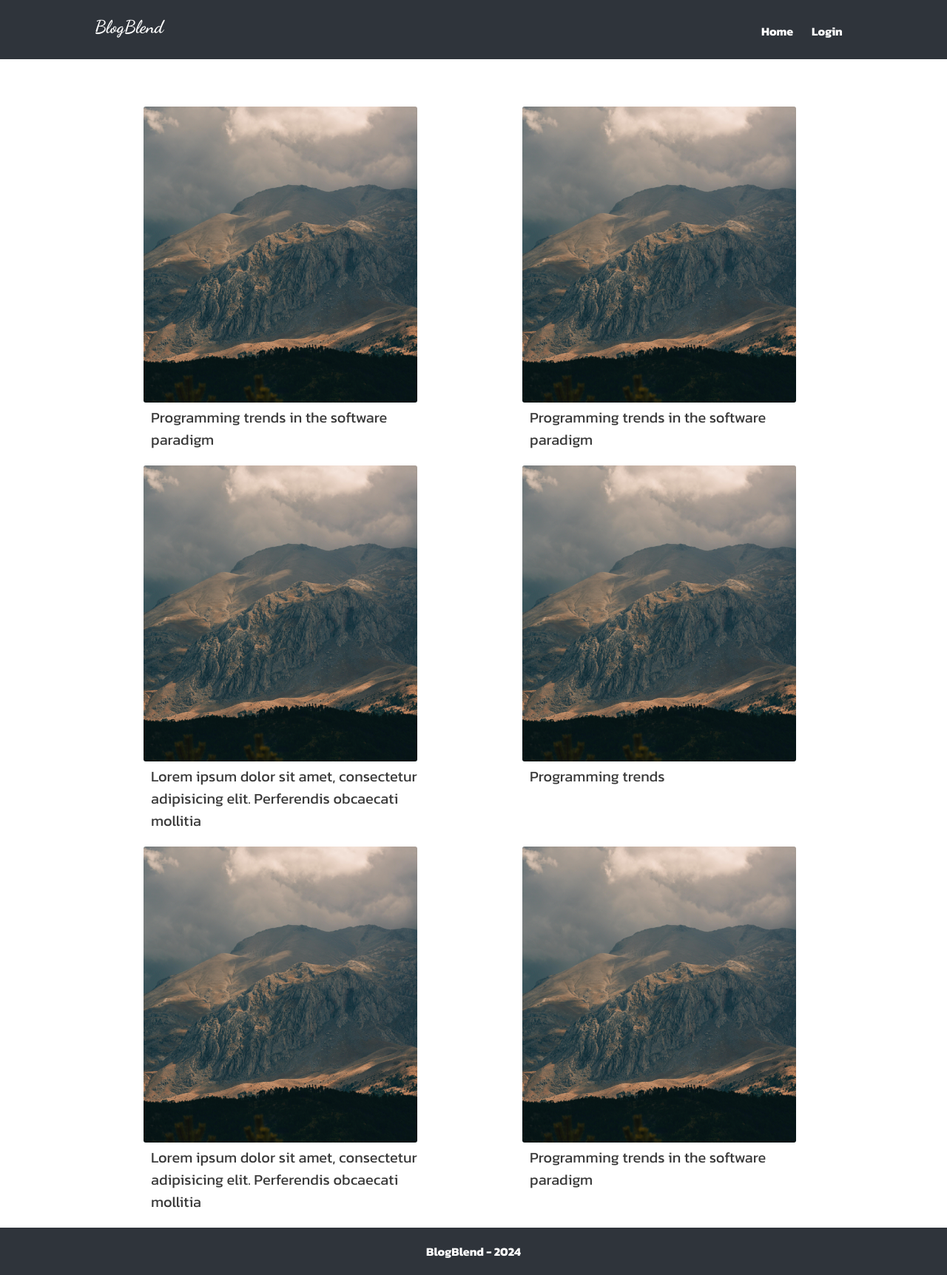
After one commit to Mrelshimy/BlogBlend, a Python web app: template static/templates/articles.html in a window 1280 px wide. The commit adds this page. Shown: the whole page at 74% size. Run offline with Jinja, Linux system fonts and the light colour scheme; the template is opened without the code that fills it, so the values that code supplies are empty; some libraries are stand-ins or nearby versions.

Commit message:
Adding articles page files + stickey header modifications

```diff
--- /dev/null
+++ b/static/scripts/articles/articles.js
@@ -0,0 +1,12 @@
+$(document).ready(function() {
+  $('article').hover(
+    function() {
+      if ($(this).find('p').length === 0) {
+        $(this).find('div.article_img a').append('<p class="hover-tag">Tag</p>');
+      }
+    },
+    function() {
+      $(this).find('div.article_img a p').remove();
+    }
+  );
+});
--- a/static/styles/article.css
+++ b/static/styles/article.css
@@ -63,7 +63,6 @@ article div.post_data a {
 }
 
 article div.post_data p.date {
-    /* margin-top: 220px; */
     margin-bottom: 2px;
     color: #333;
     font-size: 12px;
--- /dev/null
+++ b/static/styles/articles/articles_box.css
@@ -0,0 +1,43 @@
+div.article_img a {
+    text-decoration: none;
+    transition: opacity 0.3s ease;
+    display: block;
+    height: 400px;
+    width: 370px;
+    background-image: url('../../images/post_sample2.jpg');
+    background-size: cover;
+    border-radius: 3px;
+}
+
+div.article_img a:hover {
+    opacity: 0.8;
+}
+
+div.article_data {
+    margin-top: 5px;
+    border-radius: 3px;
+    width: 370px;
+    margin-bottom: 20px;
+    padding-left: 10px;
+}
+
+a.article_header {
+    font-size: 20px;
+    text-decoration: none;
+    max-width: 350px;
+    max-height: 70px;
+    font-family: kanit, sans-serif;
+    white-space: pre-wrap;
+    overflow: hidden;
+    color: rgb(57, 57, 57)
+}
+
+p.hover-tag {
+    color: black;
+    font-family: kanit, sans-serif;
+    font-size: 50px;
+    margin: 0;
+    padding-top: 40%;
+    text-align: center;
+    vertical-align: middle;
+}
--- /dev/null
+++ b/static/styles/articles/container.css
@@ -0,0 +1,8 @@
+.container {
+    display: flex;
+    flex-wrap: wrap;
+    padding-top: 5%;
+    padding-left: 10%;
+    padding-right: 10%;
+    justify-content: space-around;
+}
--- /dev/null
+++ b/static/styles/articles/header.css
@@ -0,0 +1,46 @@
+header{
+    top: 0;
+    display: flex;
+    vertical-align: middle;
+    height: 80px;
+    margin: 0;
+    background-color: rgb(47,52,59);
+    position: sticky;
+    z-index: 1000;
+}
+
+a.logo {
+    text-decoration: none;
+    font-family: dancing script, cursive;
+    font-size: 150%;
+    color:white;
+    margin-top: 1.7%;
+    margin-left: 10%;
+}
+
+header nav {
+    margin-top: 1.1%;
+    margin-left: 60%;
+}
+
+header nav ul {
+    font-family: "kanit", sans-serif;
+    display: flex;
+    list-style-type: none;
+}
+
+header nav ul li {
+    margin-right: 15px;
+    text-decoration: none;
+
+    a {
+        text-decoration: none;
+        color: white;
+        margin-right: 10px;
+        transition: 0.3s ease;
+    }
+}
+
+header nav ul li a:hover {
+    color: rgb(255, 192, 192);
+}
--- /dev/null
+++ b/static/styles/footer.css
@@ -0,0 +1,10 @@
+footer {
+    display: flex;
+    font-family: "kanit", sans-serif;
+    background-color: rgb(47,52,59);
+    vertical-align: middle;
+    justify-content: center;
+    color: white;
+    padding: .3%;
+    bottom: 0;
+}
--- /dev/null
+++ b/static/templates/articles.html
@@ -0,0 +1,81 @@
+<!DOCTYPE html>
+<html lang="en">
+<head>
+    <!-- <meta name="viewport" content="width=device-width, initial-scale=1"> -->
+    <link rel="stylesheet" href="../styles/body.css">
+    <link rel="stylesheet" href="../styles/footer.css">
+    <link rel="stylesheet" href="../styles/articles/header.css">
+    <link rel="stylesheet" href="../styles/articles/container.css">
+    <link rel="stylesheet" href="../styles/articles/articles_box.css">
+    <link rel="preconnect" href="https://fonts.googleapis.com">
+    <link rel="preconnect" href="https://fonts.gstatic.com" crossorigin>
+    <link href="https://fonts.googleapis.com/css2?family=Dancing+Script:wght@400..700&display=swap" rel="stylesheet">
+    <link href="https://fonts.googleapis.com/css2?family=Dancing+Script:wght@400..700&family=Kanit:ital,wght@0,100;0,200;0,300;0,400;0,500;0,600;0,700;0,800;0,900;1,100;1,200;1,300;1,400;1,500;1,600;1,700;1,800;1,900&family=Montserrat:ital,wght@0,100..900;1,100..900&display=swap" rel="stylesheet">
+    <script src="https://code.jquery.com/jquery-3.2.1.min.js"></script>
+    <script src="../scripts/articles/articles.js"></script>
+    <title>BlogBlend - Articles</title>
+</head>
+<body>
+    <header>
+        <a href="#" class="logo"><strong>BlogBlend</strong></a>
+        <nav class="navbar">
+            <ul>
+                <li><a href="#"><strong>Home</strong></a></li>
+                <li><a href="#"><strong>Login</strong></a></li>
+            </ul>
+        </nav>
+    </header>
+    <div class="container">
+        <article class="post">
+            <div class="article_img">
+                <a href="#"></a>
+            </div>
+            <div class="article_data">
+                <a href="#" class="article_header">Programming trends in the software paradigm</a>
+            </div>
+        </article>
+        <article>
+            <div class="article_img">
+                <a href="#"></a>
+            </div>
+            <div class="article_data">
+                <a href="#" class="article_header">Programming trends in the software paradigm</a>
+            </div>
+        </article>
+        <article>
+            <div class="article_img">
+                <a href="#"></a>
+            </div>
+            <div class="article_data">
+                <a href="#" class="article_header">Lorem ipsum dolor sit amet, consectetur adipisicing elit. Perferendis obcaecati mollitia</a>            </div>
+        </article>
+        <article>
+            <div class="article_img">
+                <a href="#"></a>
+            </div>
+            <div class="article_data">
+                <a href="#" class="article_header">Programming trends</a>
+            </div>
+        </article>
+        <article>
+            <div class="article_img">
+                <a href="#"></a>
+            </div>
+            <div class="article_data">
+                <a href="#" class="article_header">Lorem ipsum dolor sit amet, consectetur adipisicing elit. Perferendis obcaecati mollitia</a>
+            </div>
+        </article>
+        <article>
+            <div class="article_img">
+                <a href="#"></a>
+            </div>
+            <div class="article_data">
+                <a href="#" class="article_header">Programming trends in the software paradigm</a>
+            </div>
+        </article>
+    </div>
+    <footer>
+        <p><strong>BlogBlend - 2024</strong></p>
+    </footer>
+</body>
+</html>
```
Also changed, not shown: static/styles/header.css (+6 -7 lines), static/templates/index.html (+16 -3 lines).
